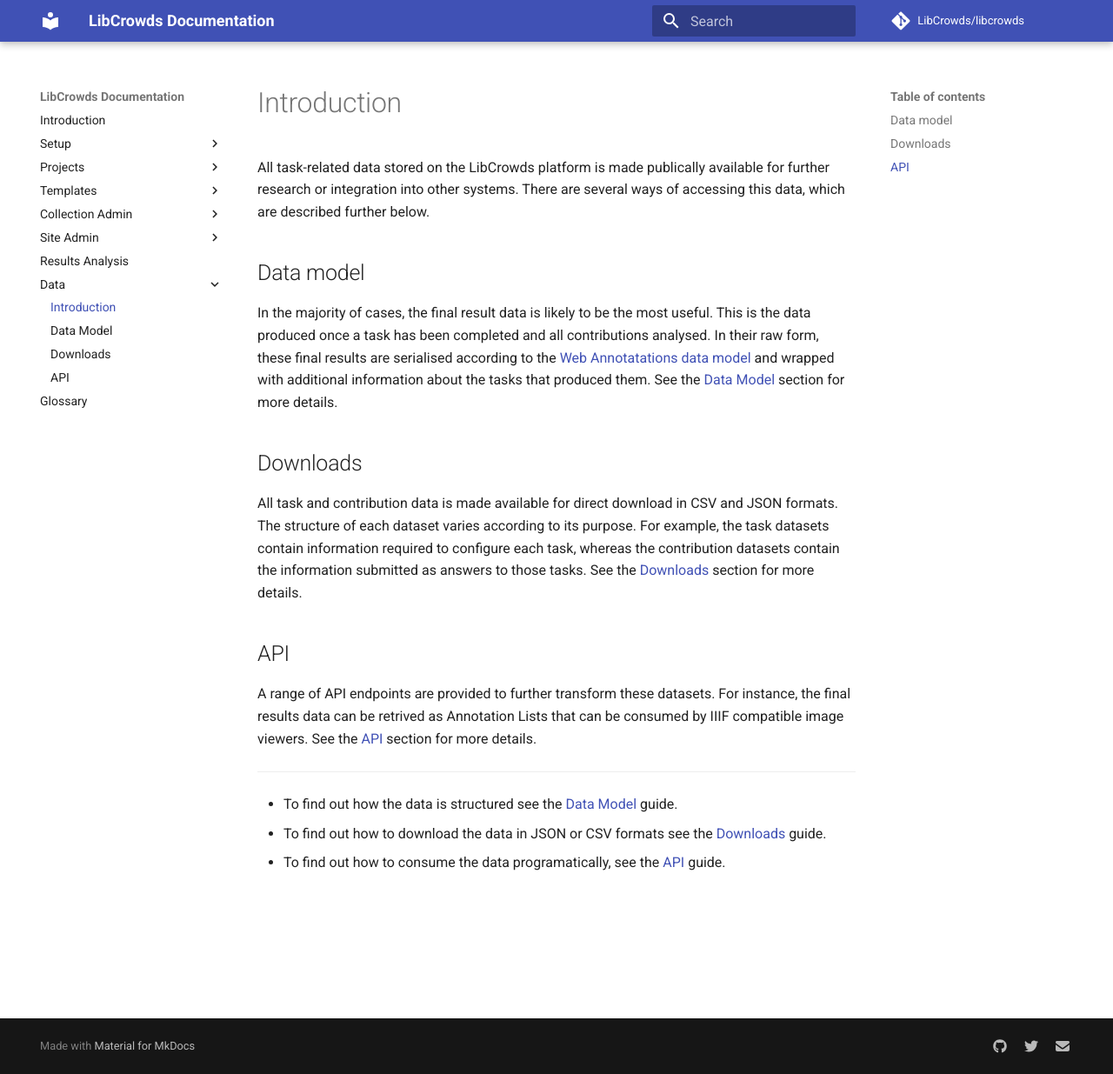
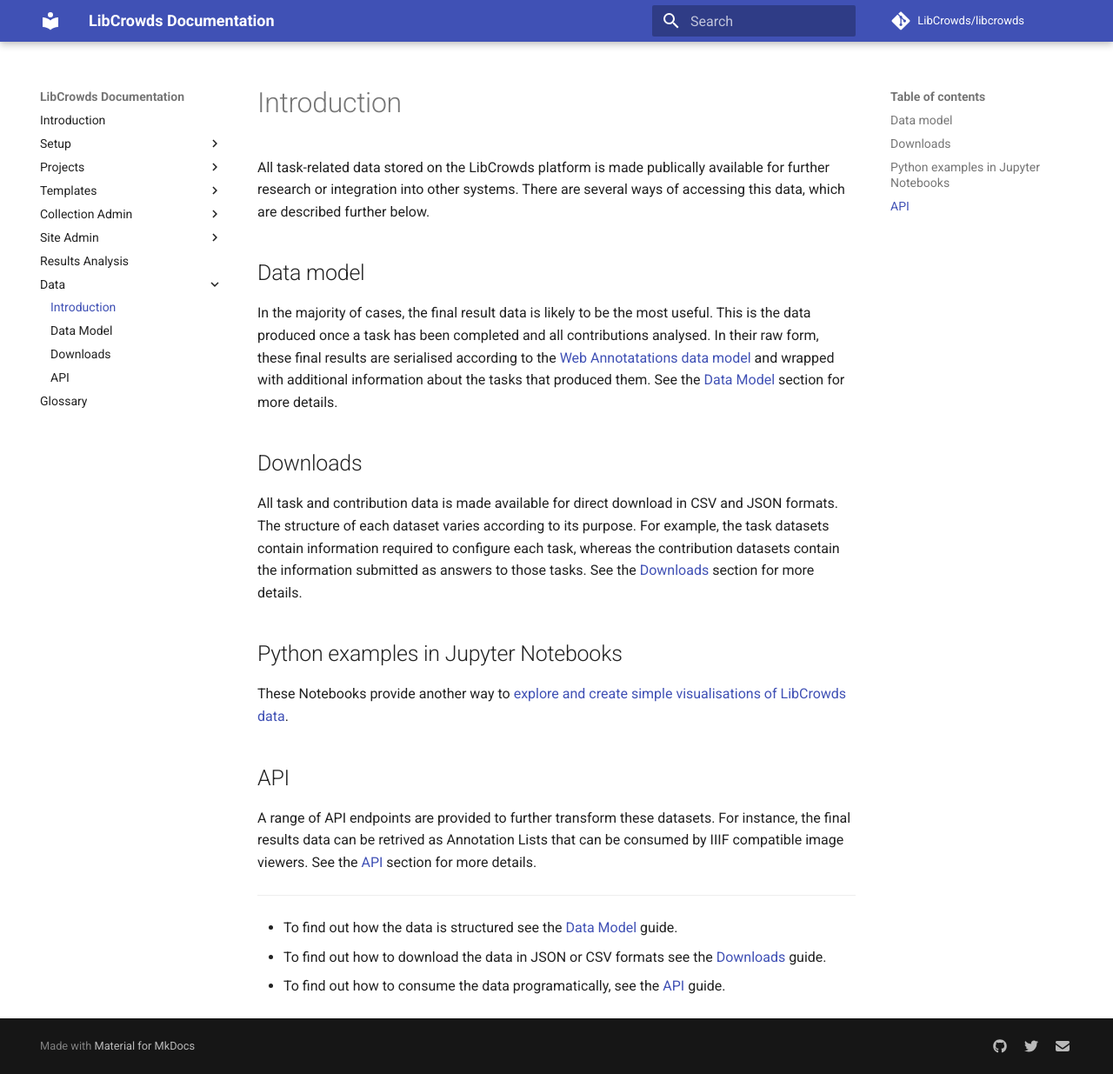
Before and after one commit to LibCrowds/docs, an MkDocs documentation site: the page built from docs/data/introduction.md, in a window 1280 px wide and 1235 px high. Shown: the whole window at 87% size. Built offline with MkDocs 1.6.1 and Material for MkDocs 9.7.7, drawn with Linux system fonts in a browser that asks for light colours; comment, search, counter and statistics services are not loaded; old or Windows-style settings are respelled for this version of MkDocs.

Commit message:
Added Notebooks link

```diff
--- a/docs/data/introduction.md
+++ b/docs/data/introduction.md
@@ -21,6 +21,9 @@
 submitted as answers to those tasks. See the [Downloads](/data/downloads.md)
 section for more details.
 
+## Python examples in Jupyter Notebooks
+These Notebooks provide another way to [explore and create simple visualisations of
+LibCrowds data](https://github.com/LibCrowds/notebooks).
 
 ## API
 
```
